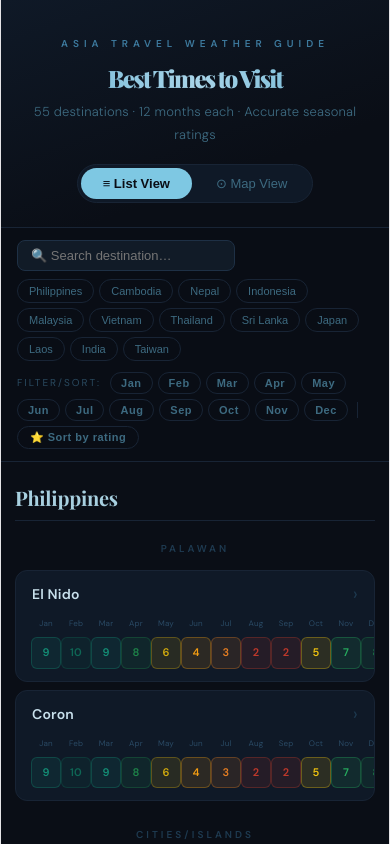
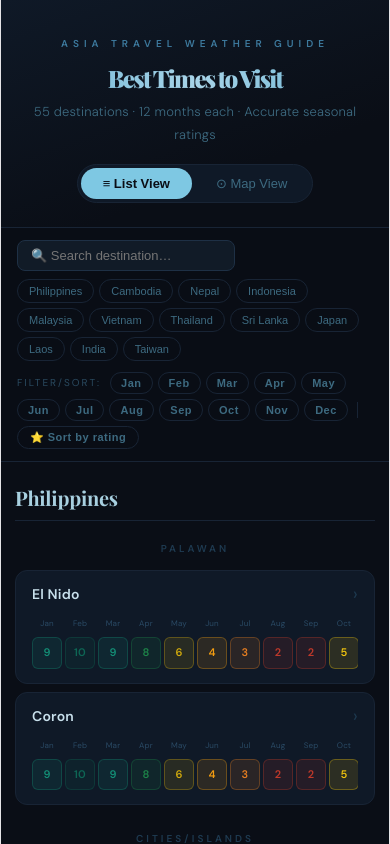
Before and after one commit to guylah/tourism-site, a React (Vite) app: page / in a window 390 px wide. Shown: the top 844 px of the page. Built offline with nearby package versions, Linux system fonts and the light colour scheme.

Commit message:
fixed mobile issues

```diff
--- a/src/App.jsx
+++ b/src/App.jsx
@@ -2260,16 +2260,16 @@ function PlaceList({ places, monthsToShow, expanded, toggle, selectedMonths, sho
                 </div>
                 <div style={{ color: "#1e3a50", fontSize: 18, transition: "transform 0.2s", transform: isOpen ? "rotate(90deg)" : "none", marginLeft: 8, flexShrink: 0 }}>›</div>
               </div>
-              <div style={{ display: "flex", gap: 2, flexWrap: "nowrap" }}>
+              <div style={{ display: "flex", gap: 3, flexWrap: "nowrap", overflowX: "auto", paddingBottom: 2, WebkitOverflowScrolling: "touch" }}>
                 {monthsToShow.map(m => {
                   const info = place.months[m];
                   if (!info) return null;
                   const r = info.r;
                   const color = RATING_COLORS[r];
                   return (
-                    <div key={m} style={{ display: "flex", flexDirection: "column", alignItems: "center", minWidth: 28, flex: 1 }}>
+                    <div key={m} style={{ display: "flex", flexDirection: "column", alignItems: "center", minWidth: 28, flexShrink: 0 }}>
                       <div style={{ fontSize: 8, color: "#2a4a65", marginBottom: 2 }}>{MONTH_LABELS[m]}</div>
-                      <div style={{ background: color + "20", border: `1px solid ${color}50`, borderRadius: 6, padding: "3px 0", width: "100%", textAlign: "center", fontSize: 11, fontWeight: 800, color }}>{r}</div>
+                      <div style={{ background: color + "20", border: `1px solid ${color}50`, borderRadius: 6, padding: "3px 0", width: 28, textAlign: "center", fontSize: 11, fontWeight: 800, color }}>{r}</div>
                     </div>
                   );
                 })}
```
